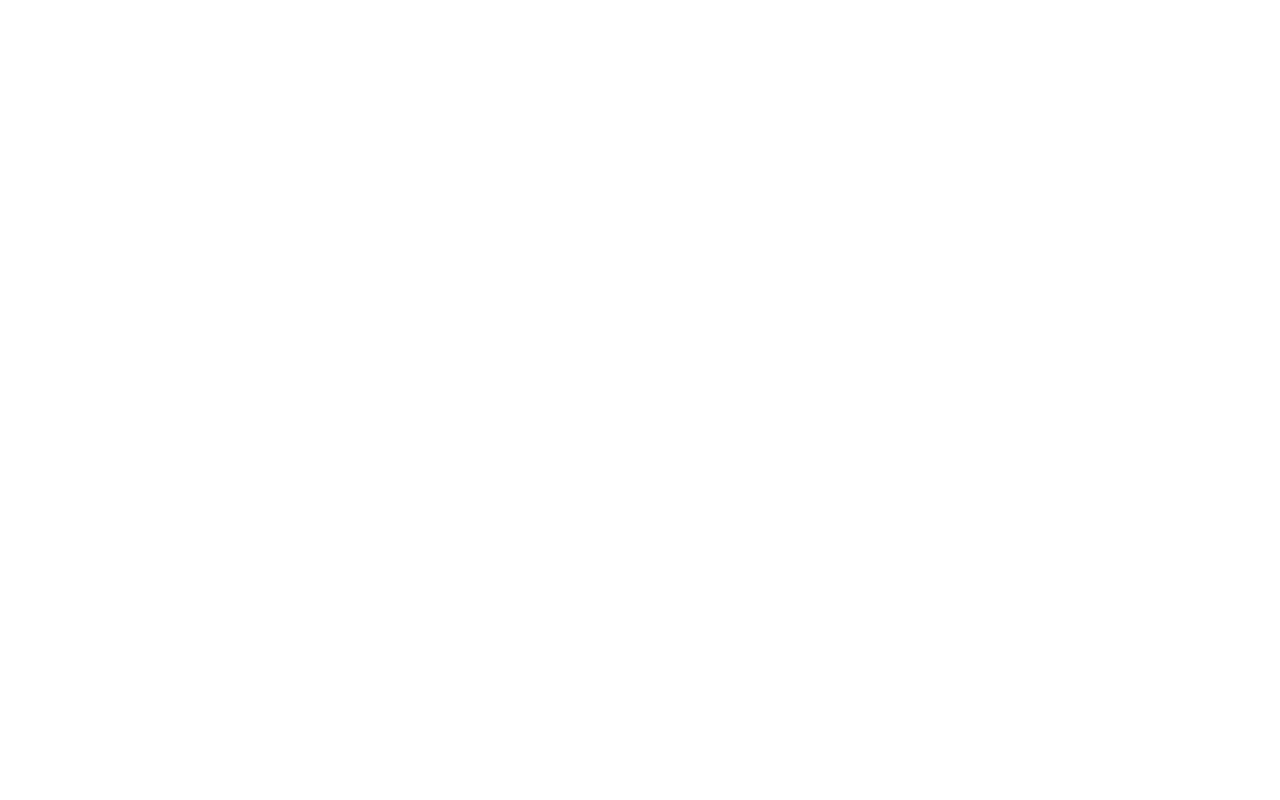
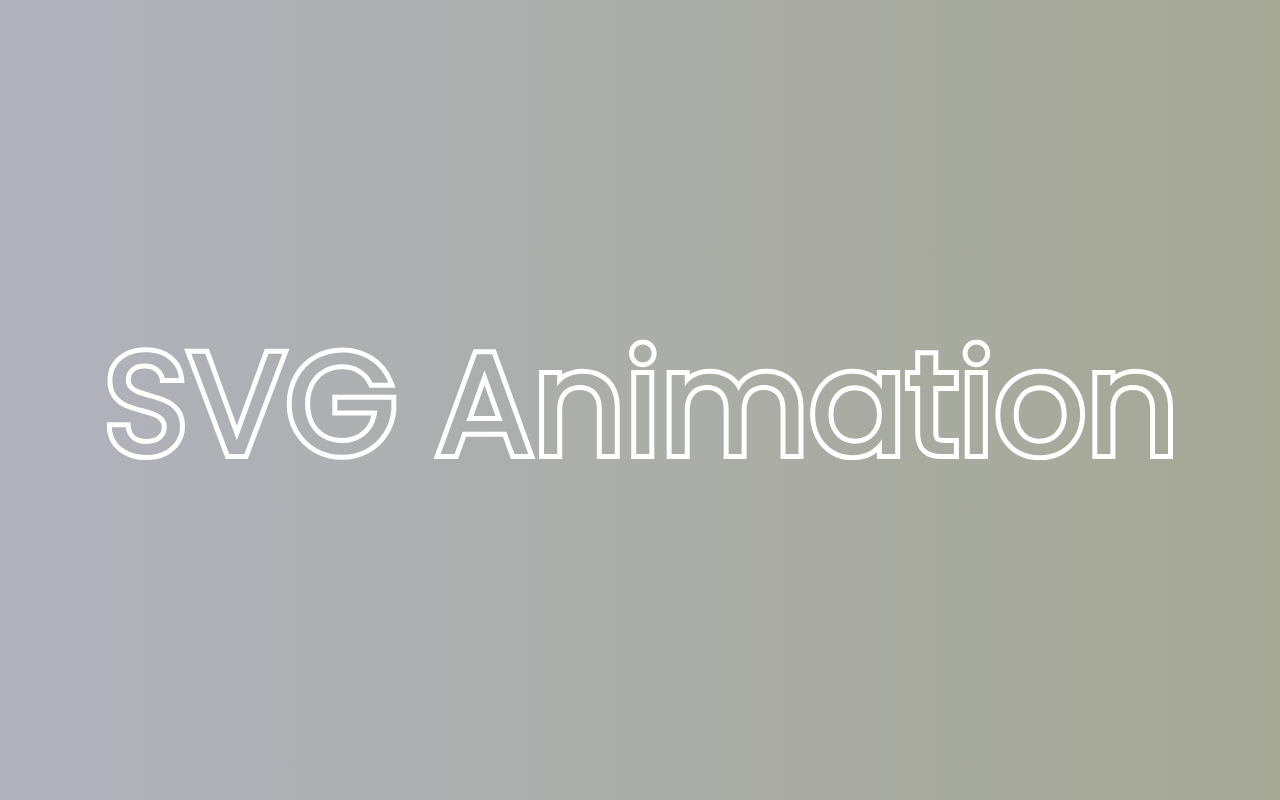
Before and after one commit to john-azzaro/Study-SVG-Scalable-Vector-Graphic-Animations, a plain HTML site: page index.html in a window 1280 px wide. Drawn offline with nearby package versions, Linux system fonts and the light colour scheme.

Commit message:
updated css

```diff
--- a/index.html
+++ b/index.html
@@ -13,7 +13,8 @@
 <body>
 
 
-<svg width="1067" height="122" viewBox="0 0 1067 122" fill="none" xmlns="http://www.w3.org/2000/svg">
+
+  <svg id="logo" width="1067" height="122" viewBox="0 0 1067 122" fill="none" xmlns="http://www.w3.org/2000/svg">
   <mask id="path-1-outside-1" maskUnits="userSpaceOnUse" x="-0.620117" y="0.415985" width="1068" height="121" fill="black">
   <rect fill="white" x="-0.620117" y="0.415985" width="1068" height="121"/>
   <path d="M40.0839 116.008C33.4599 116.008 27.5079 114.856 22.2279 112.552C17.0439 110.152 12.9639 106.888 9.98788 102.76C7.01188 98.536 5.47588 93.688 5.37988 88.216H19.3479C19.8279 92.92 21.7479 96.904 25.1079 100.168C28.5639 103.336 33.5559 104.92 40.0839 104.92C46.3239 104.92 51.2199 103.384 54.7719 100.312C58.4199 97.144 60.2439 93.112 60.2439 88.216C60.2439 84.376 59.1879 81.256 57.0759 78.856C54.9639 76.456 52.3239 74.632 49.1559 73.384C45.9879 72.136 41.7159 70.792 36.3399 69.352C29.7159 67.624 24.3879 65.896 20.3559 64.168C16.4199 62.44 13.0119 59.752 10.1319 56.104C7.34788 52.36 5.95588 47.368 5.95588 41.128C5.95588 35.656 7.34788 30.808 10.1319 26.584C12.9159 22.36 16.8039 19.096 21.7959 16.792C26.8839 14.488 32.6919 13.336 39.2199 13.336C48.6279 13.336 56.3079 15.688 62.2599 20.392C68.3079 25.096 71.7159 31.336 72.4839 39.112H58.0839C57.6039 35.272 55.5879 31.912 52.0359 29.032C48.4839 26.056 43.7799 24.568 37.9239 24.568C32.4519 24.568 27.9879 26.008 24.5319 28.888C21.0759 31.672 19.3479 35.608 19.3479 40.696C19.3479 44.344 20.3559 47.32 22.3719 49.624C24.4839 51.928 27.0279 53.704 30.0039 54.952C33.0759 56.104 37.3479 57.448 42.8199 58.984C49.4439 60.808 54.7719 62.632 58.8039 64.456C62.8359 66.184 66.2919 68.92 69.1719 72.664C72.0519 76.312 73.4919 81.304 73.4919 87.64C73.4919 92.536 72.1959 97.144 69.6039 101.464C67.0119 105.784 63.1719 109.288 58.0839 111.976C52.9959 114.664 46.9959 116.008 40.0839 116.008Z"/>
@@ -44,6 +45,5 @@
   </svg>
 
 
-
 </body>
 </html>
--- a/style.css
+++ b/style.css
@@ -1,12 +1,19 @@
-/* Global Settings */
-*, *::before, *::after {                                                        /* for all elements inside the application (including pseudo elements)... */
+
+* {                                                        /* for all elements inside the application (including pseudo elements)... */
   box-sizing: border-box;                                                       /* ... standardize widths and heights. */
   margin: 0;                                                                    /* ... set margin to 0 ... */
   padding: 0;                                                                   /* ... set padding to 0 ... */
 }
 
-body {                                                                                      /* for all elements in the body...*/
+body {
   width: 100%;
   height: 100vh;
-  background-color: linear-gradient(to right, rgb(177, 178, 189), rgb(165, 168, 149));           /* ... the background will be a gradient ...*/
+  background: linear-gradient(to right, rgb(177, 178, 189), rgb(165, 168, 149));
 }
+
+#logo {
+  position: absolute;
+  top: 50%;
+  left: 50%;
+  transform: translate(-50%, -50%);
+}
```
Also changed, not shown: processNotes.txt.
